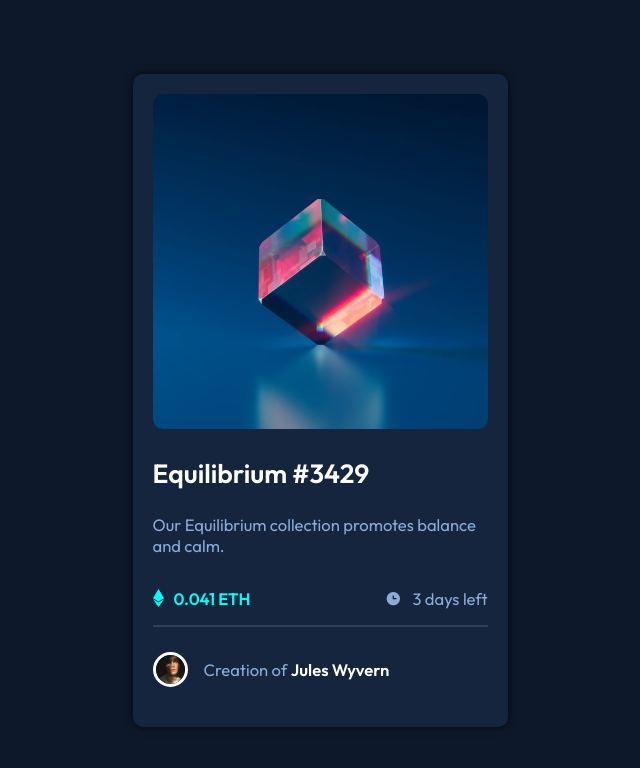
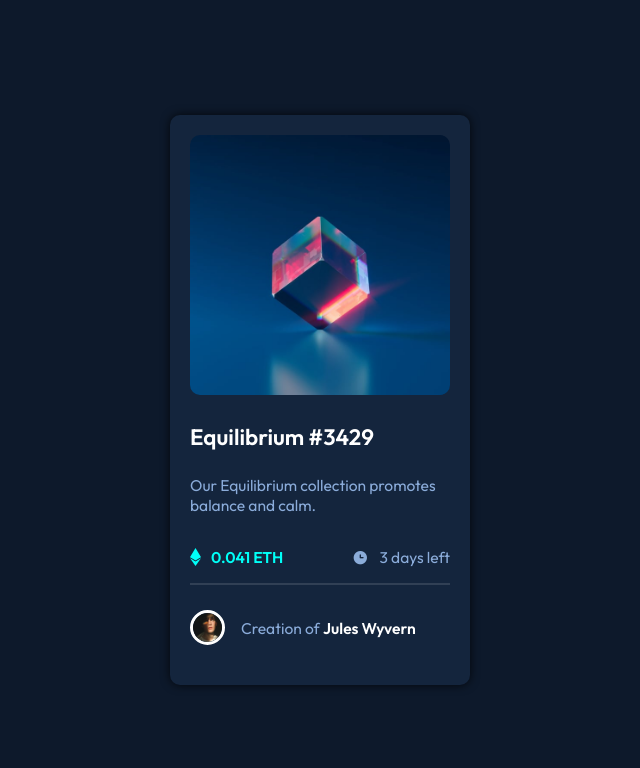
Before and after one commit to rebeccaaaaaaaaaaa/frontendmentor-nftcard, a React (Create React App) app: page / in a window 1280 px wide. Shown: the top 768 px of the page, without its empty margins (320-960 px from the left). Built offline with nearby package versions, Linux system fonts and the light colour scheme.

Commit message:
ajustes na largura do card

```diff
--- a/src/App.js
+++ b/src/App.js
@@ -28,9 +28,8 @@ export const Card = styled.div`
   padding: 20px;
   transition: all 0.5s;
   padding: 20px;
-  width: 35%;
-  max-width: 375px;
-  min-width: 350px;
+  max-width: 300px;
+  min-width: 300px;
 `
 
 export const TitleLinkArea = styled.div`
@@ -38,7 +37,7 @@ export const TitleLinkArea = styled.div`
 `
 
 export const TitleLink = styled.a`
-  font-size: 26.4px;
+  font-size: 22.4px;
   color: hsl(0,0%,100%);
   cursor: pointer;
   transition: all 0.5s;
@@ -89,7 +88,7 @@ export const Image = styled.img`
 
 export const Description = styled.p`
     color: hsl(215,51%,70%);
-    font-size: 16.6px;
+    font-size: 15.6px;
 `
 
 export const ContentCard = styled.div`
@@ -104,7 +103,7 @@ export const InformationCard = styled.div`
    p {
     color: hsl(178, 100%, 50%);
     font-weight: bold;
-    font-size: 16.6px;
+    font-size: 15.6px;
     padding-top: 2rem;
     display: flex;
     align-items: center;
@@ -116,7 +115,7 @@ export const InformationCard = styled.div`
 
     p + p {
       color: hsl(215,51%,70%);
-      font-size: 16.6px;
+      font-size: 15.6px;
       font-weight: normal;
     }
 
@@ -142,7 +141,7 @@ export const Creator = styled.div`
 
   p{
     color:  hsl(215,51%,70%);
-    font-size: 16.6px;
+    font-size: 15.6px;
     margin-left: 1rem;
 
     a{
```
